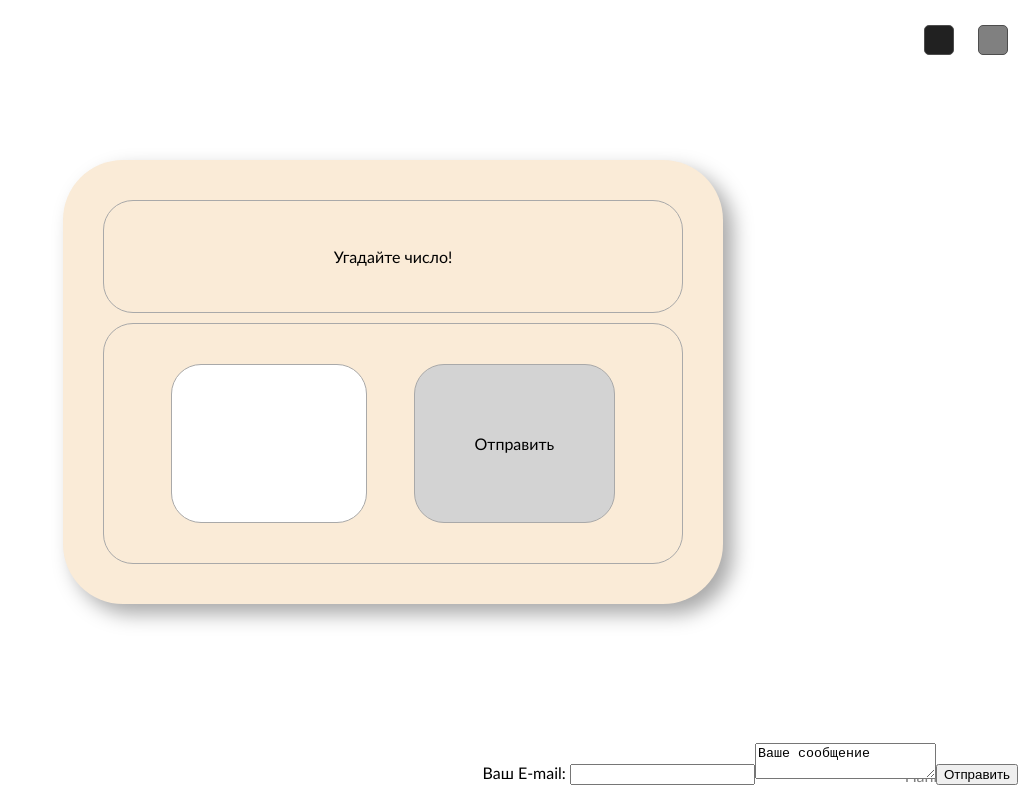
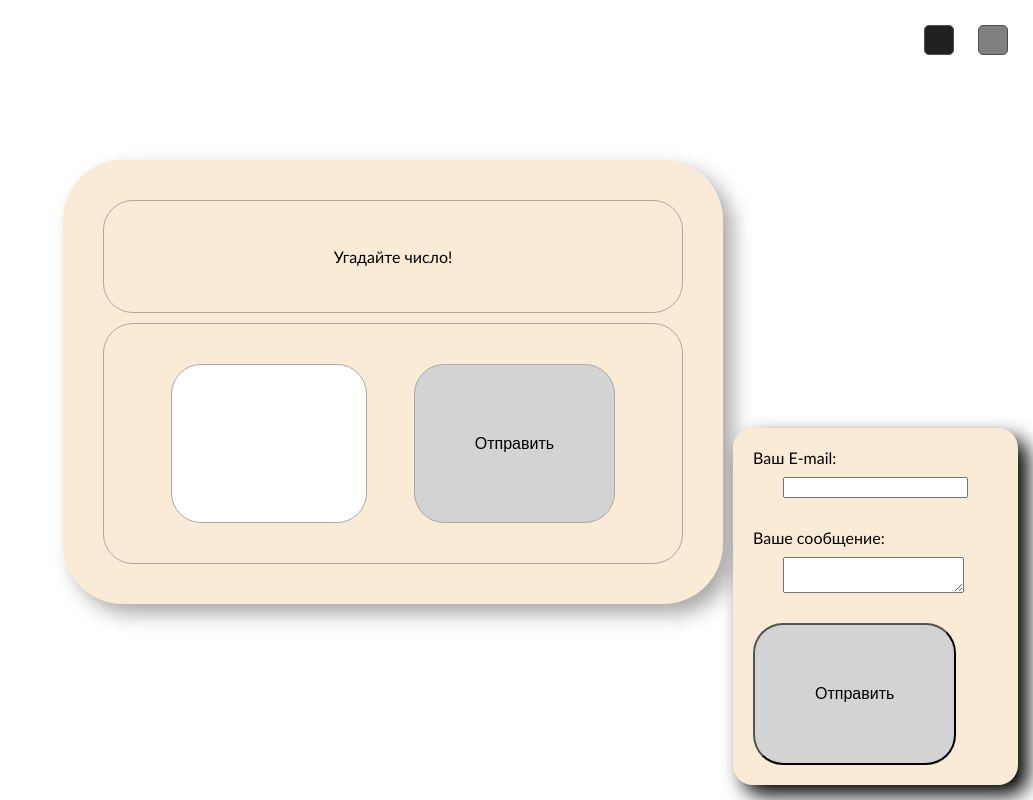
Before and after one commit to OrDro1d/guess-the-number, a plain HTML site: page index.html in a window 1280 px wide. Both pictures are taken after a click on the link "Напишите нам!". Shown: the whole page, without its empty margins (247-1280 px from the left). Drawn offline with Linux system fonts and the light colour scheme.

Commit message:
появилась какая-никакая стилизация у формы обратной связи

```diff
--- a/script.js
+++ b/script.js
@@ -74,12 +74,15 @@ const changeTheme = () => {
 		themeMode.style.backgroundColor = "#444";
 		themeMode.style.borderColor = "black";
 		main.style.boxShadow = "10px 10px 20px darkgray";
+		document.querySelector("form").style.boxShadow =
+			"10px 10px 20px darkgray";
 		isDarkMode = false;
 	} else {
 		body.style.backgroundColor = "#222";
 		themeMode.style.backgroundColor = "#dbdbdb";
 		themeMode.style.borderColor = "white";
 		main.style.boxShadow = "10px 10px 20px black";
+		document.querySelector("form").style.boxShadow = "10px 10px 20px black";
 		isDarkMode = true;
 	}
 };
@@ -91,17 +94,39 @@ const makeForm = () => {
 	const labelForTextArea = document.createElement("label");
 	const textArea = document.createElement("textarea");
 	const button = document.createElement("button");
+
+	toDeveloper.setAttribute("disabled", "disabled");
 	labelForEmail.setAttribute("for", "email");
 	labelForEmail.textContent = "Ваш E-mail: ";
 	input.id = "email";
 	input.type = "email";
-	labelForTextArea.id = "text";
-	textArea.textContent = "Ваше сообщение";
+	input.style.display = "block";
+	input.style.margin = "10px 30px 30px 30px";
+	labelForTextArea.setAttribute("for", "text");
+	labelForTextArea.textContent = "Ваше сообщение: ";
+	textArea.id = "text";
+	textArea.style.display = "block";
+	textArea.style.margin = "10px 30px 30px 30px";
+	// textArea.textContent = "Ваше сообщение";
 	button.textContent = "Отправить";
 	form.style.position = "fixed";
 	form.style.right = "15px";
 	form.style.bottom = "15px";
 	form.style.zIndex = "1";
+	form.style.backgroundColor = "antiquewhite";
+	form.style.padding = "20px";
+	form.style.borderRadius = "20px";
+	if (isDarkMode) {
+		form.style.boxShadow = "10px 10px 20px darkgray";
+	} else {
+		form.style.boxShadow = "10px 10px 20px black";
+	}
+	button.style.backgroundColor = "lightgray";
+	button.style.borderStyle = "1px solid lightgray";
+	button.style.borderRadius = "30px";
+	button.style.fontSize = "16px";
+	button.style.cursor = "pointer";
+	button.style.padding = "60px";
 	form.appendChild(labelForEmail);
 	form.appendChild(input);
 	form.appendChild(labelForTextArea);
--- a/styles.css
+++ b/styles.css
@@ -38,7 +38,6 @@ body {
 }
 
 main {
-	/* border: 1px solid black; */
 	border-radius: 60px;
 	max-width: 600px;
 	height: auto;
@@ -80,8 +79,6 @@ main {
 .guess-button {
 	background-color: lightgray;
 	border: 1px solid darkgray;
-	font-family: "Trebuchet MS", "Lucida Sans Unicode", "Lucida Grande",
-		"Lucida Sans", Arial, sans-serif;
 	font-size: 16px;
 	cursor: pointer;
 	padding: 60px;
```
